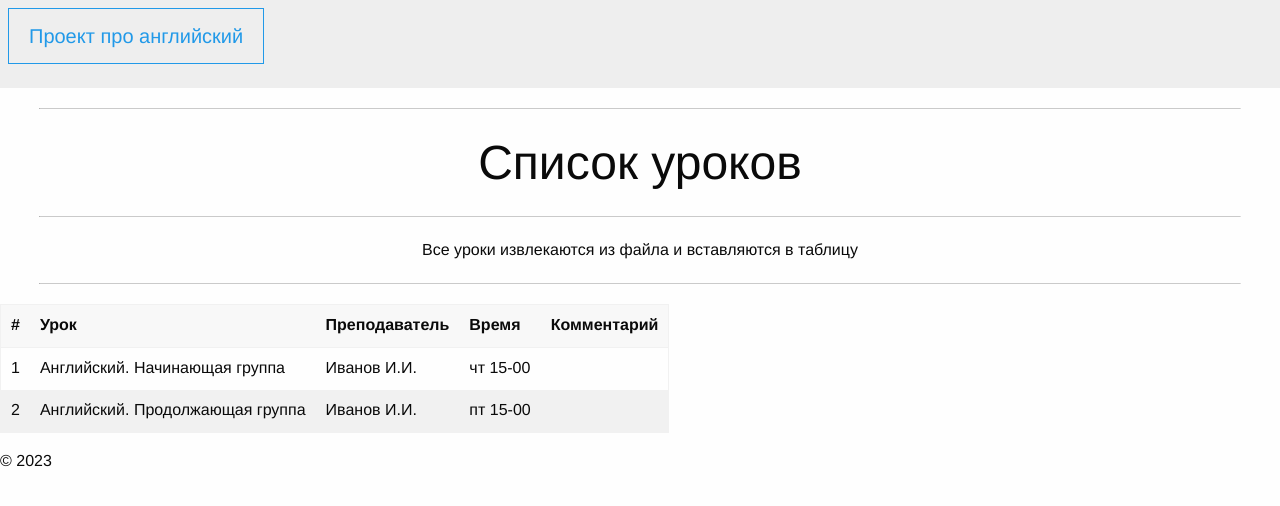
After one commit to maxmuv/english_web_site, a Django app: page /classes_list in a window 1280 px wide. The commit adds this page. Shown: the top 506 px of the page. Run offline with Django 4.2, Linux system fonts and the light colour scheme.

Commit message:
classes list

```diff
--- /dev/null
+++ b/data/classes.csv
@@ -0,0 +1,3 @@
+class;teacher;time;comment;source
+Английский. Начинающая группа; Иванов И.И.; чт 15-00;;db
+Английский. Продолжающая группа; Иванов И.И.; пт 15-00;;db
--- a/proj_engl/urls.py
+++ b/proj_engl/urls.py
@@ -21,5 +21,6 @@ urlpatterns = [
     path('', views.index),
     path('words_list', views.words_list),
     path('word_add', views.word_add),
-    path('word_request', views.word_request)
+    path('word_request', views.word_request),
+    path('classes_list', views.classes_list)
 ]
--- a/proj_engl/views.py
+++ b/proj_engl/views.py
@@ -47,3 +47,8 @@ def word_request(request):
         return render(request, "word_request.html", context)
     else:
         return word_add(request)
+
+
+def classes_list(request):
+    classes = words_work.get_classes()
+    return render(request, "classes_list.html", context={"classes": classes})
--- a/proj_engl/words_work.py
+++ b/proj_engl/words_work.py
@@ -21,3 +21,14 @@ def write_word(new_word, new_translation):
     new_words = [title] + words_sorted
     with open("./data/words.csv", "w", encoding="utf-8") as f:
         f.write("\n".join(new_words))
+
+
+def get_classes():
+    classes = []
+    with open("./data/classes.csv", "r", encoding="utf-8") as f:
+        cnt = 1
+        for line in f.readlines()[1:]:
+            cls, teacher, time, comment, source = line.split(";")
+            classes.append([cnt, cls, teacher, time, comment])
+            cnt += 1
+    return classes
--- /dev/null
+++ b/templates/classes_list.html
@@ -0,0 +1,36 @@
+{% extends "base_page.html" %}
+
+{% block page-title %}
+Список уроков
+{% endblock %}
+
+{% block page-lead %}
+Все уроки извлекаются из файла и вставляются в таблицу
+{% endblock %}
+
+{% block content %}
+<div class="container">
+        <table>
+          <thead>
+            <tr>
+              <th>#</th>
+              <th>Урок</th>
+              <th>Преподаватель</th>
+              <th>Время</th>
+              <th>Комментарий</th>
+            </tr>
+          </thead>
+          <tbody>
+            {% for cnt, cls, teacher, time, comment in classes %}
+            <tr>
+                <td >{{ cnt }}</td>
+                <td >{{ cls }}</td>
+                <td >{{ teacher }}</td>
+                <td >{{ time }}</td>
+                <td >{{ comment }}</td>
+            </tr>
+            {% endfor %}
+          </tbody>
+        </table>
+</div>
+{% endblock %}
--- a/templates/index.html
+++ b/templates/index.html
@@ -22,5 +22,8 @@
     <div class="column">
         <a href="/word_add" class="button large hollow">Добавить слово</a>
     </div>
+    <div class="column">
+        <a href="/classes_list" class="button large hollow">Список уроков</a>
+    </div>
 </div>
 {% endblock %}
```
Also changed, not shown: data/words.csv (+6 -1 lines).
